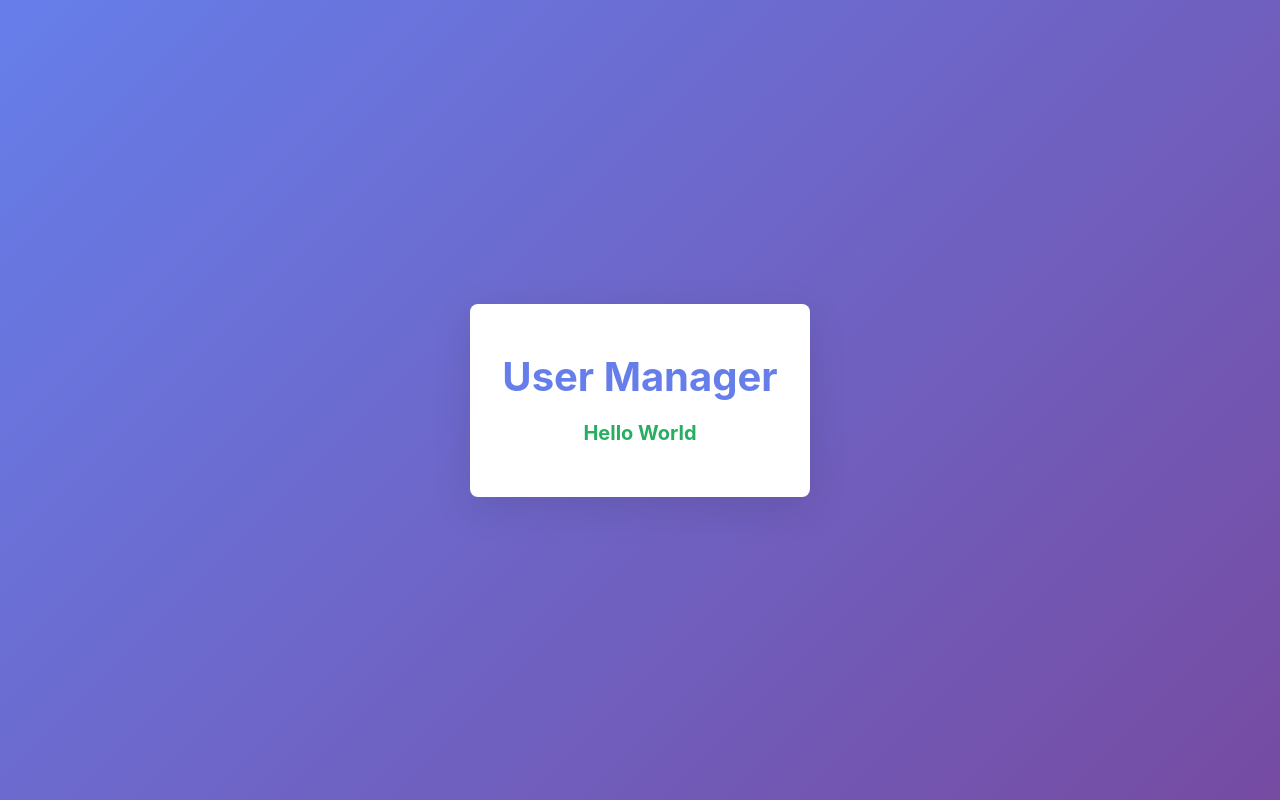
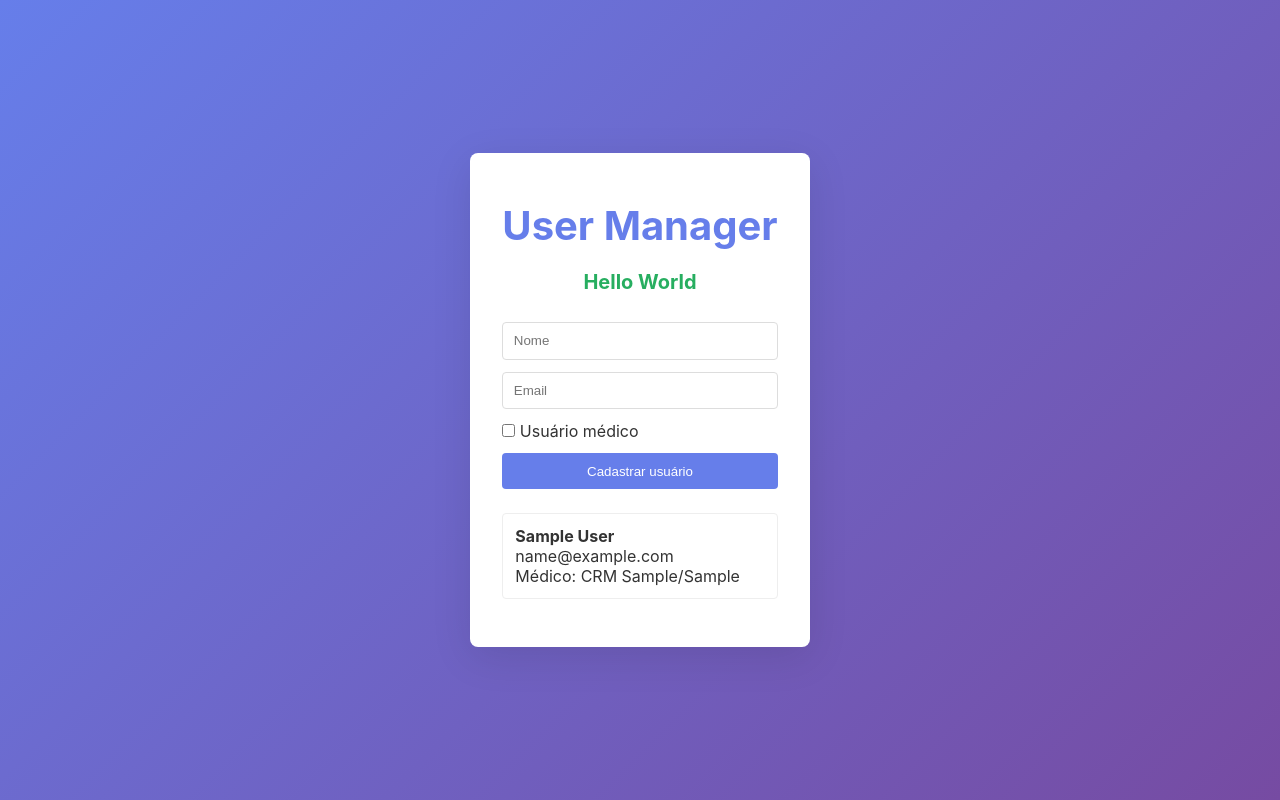
Before and after one commit to Claude-Impact-Lab/bootcamp-tech-afya, a FastAPI app: page / in a window 1280 px wide. Run offline with FastAPI, Linux system fonts and the light colour scheme; tables that the repository leaves empty hold one stand-in row (values such as "Sample post").

Commit message:
MISSÃO 5

```diff
--- /dev/null
+++ b/alembic.ini
@@ -0,0 +1,4 @@
+[alembic]
+script_location = %(here)s/alembic
+prepend_sys_path = .
+sqlalchemy.url =
--- a/app/main.py
+++ b/app/main.py
@@ -9,11 +9,11 @@ from pathlib import Path
 
 from fastapi import FastAPI, HTTPException, Request
 from fastapi.templating import Jinja2Templates
-from pydantic import BaseModel
+from pydantic import BaseModel, field_validator
 from sqlalchemy.exc import IntegrityError
 
 from app.database import engine, SessionLocal, Base
-from app.models import User
+from app.models import Doctor, User
 
 # Configuração de diretórios
 BASE_DIR = Path(__file__).resolve().parent
@@ -34,6 +34,21 @@ class UserUpdate(BaseModel):
 
     name: str
     email: str
+
+
+class UserCreate(BaseModel):
+    """Dados para criar usuário comum ou usuário com perfil médico."""
+
+    name: str
+    email: str
+    is_doctor: bool = False
+    crm: str | None = None
+    uf: str | None = None
+
+    @field_validator("uf")
+    @classmethod
+    def normalize_uf(cls, value: str | None) -> str | None:
+        return value.strip().upper() if value is not None else None
 
 
 # Criar tabelas no banco de dados (se não existirem)
@@ -103,9 +118,86 @@ def get_users():
     try:
         # Consultar todos os usuários da tabela
         usuarios = db.query(User).all()
-        return usuarios
+        return [serialize_user(usuario) for usuario in usuarios]
     finally:
         # Importante: sempre fechar a sessão para liberar recursos
+        db.close()
+
+
+def serialize_user(usuario: User) -> dict:
+    """Converte usuário e perfil médico para o formato público da API."""
+    doctor = usuario.doctor
+    return {
+        "id": usuario.id,
+        "name": usuario.name,
+        "email": usuario.email,
+        "is_doctor": doctor is not None,
+        "doctor": (
+            {"crm": doctor.crm, "uf": doctor.uf}
+            if doctor is not None
+            else None
+        ),
+    }
+
+
+@app.post("/users", status_code=201, tags=["Users"])
+def create_user(user_data: UserCreate):
+    """Cria usuário comum ou usuário com perfil médico."""
+    if user_data.is_doctor and (not user_data.crm or not user_data.uf):
+        raise HTTPException(
+            status_code=422,
+            detail="CRM e UF são obrigatórios para usuários médicos",
+        )
+    if not user_data.is_doctor and (user_data.crm or user_data.uf):
+        raise HTTPException(
+            status_code=422,
+            detail="CRM e UF só podem ser informados para usuários médicos",
+        )
+    if user_data.crm is not None:
+        crm = user_data.crm.strip()
+        if not crm.isdigit() or not 4 <= len(crm) <= 20:
+            raise HTTPException(status_code=422, detail="CRM inválido")
+    else:
+        crm = None
+    if user_data.uf is not None:
+        uf = user_data.uf
+        estados = {
+            "AC", "AL", "AP", "AM", "BA", "CE", "DF", "ES", "GO",
+            "MA", "MT", "MS", "MG", "PA", "PB", "PR", "PE", "PI",
+            "RJ", "RN", "RS", "RO", "RR", "SC", "SP", "SE", "TO",
+        }
+        if uf not in estados:
+            raise HTTPException(status_code=422, detail="UF inválida")
+    else:
+        uf = None
+
+    db = SessionLocal()
+    try:
+        usuario = User(name=user_data.name.strip(), email=user_data.email)
+        db.add(usuario)
+        db.flush()
+        if user_data.is_doctor:
+            db.add(Doctor(user_id=usuario.id, crm=crm, uf=uf))
+        db.commit()
+        db.refresh(usuario)
+        return serialize_user(usuario)
+    except IntegrityError:
+        db.rollback()
+        raise HTTPException(status_code=409, detail="Email já está em uso")
+    finally:
+        db.close()
+
+
+@app.get("/users/{user_id}", tags=["Users"])
+def get_user(user_id: int):
+    """Consulta um usuário e informa se possui perfil médico."""
+    db = SessionLocal()
+    try:
+        usuario = db.query(User).filter(User.id == user_id).first()
+        if usuario is None:
+            raise HTTPException(status_code=404, detail="Usuário não encontrado")
+        return serialize_user(usuario)
+    finally:
         db.close()
 
 
@@ -140,6 +232,11 @@ def delete_user(user_id: int):
         usuario = db.query(User).filter(User.id == user_id).first()
         if usuario is None:
             raise HTTPException(status_code=404, detail="Usuário não encontrado")
+        if usuario.doctor is not None:
+            raise HTTPException(
+                status_code=409,
+                detail="Usuário médico não pode ser excluído",
+            )
 
         db.delete(usuario)
         db.commit()
--- a/app/templates/index.html
+++ b/app/templates/index.html
@@ -56,12 +56,65 @@
         color: #27ae60;
         font-weight: bold;
       }
+
+      form,
+      #usuarios {
+        display: grid;
+        gap: 0.75rem;
+        margin-top: 1.5rem;
+        text-align: left;
+      }
+
+      input,
+      button {
+        padding: 0.65rem;
+        border: 1px solid #ddd;
+        border-radius: 4px;
+      }
+
+      button {
+        cursor: pointer;
+        background: #667eea;
+        color: white;
+        border: 0;
+      }
+
+      .doctor-fields {
+        display: none;
+        gap: 0.75rem;
+      }
+
+      .doctor-fields.visible {
+        display: grid;
+      }
+
+      .usuario {
+        padding: 0.75rem;
+        border: 1px solid #eee;
+        border-radius: 4px;
+      }
     </style>
   </head>
   <body>
     <div class="container">
       <h1>User Manager</h1>
       <p id="mensagem" class="loading">Carregando...</p>
+
+      <form id="user-form">
+        <input id="name" name="name" placeholder="Nome" required />
+        <input id="email" name="email" type="email" placeholder="Email" required />
+        <label>
+          <input id="is-doctor" name="is-doctor" type="checkbox" />
+          Usuário médico
+        </label>
+        <div id="doctor-fields" class="doctor-fields">
+          <input id="crm" name="crm" placeholder="CRM" />
+          <input id="uf" name="uf" maxlength="2" placeholder="UF" />
+        </div>
+        <button type="submit">Cadastrar usuário</button>
+      </form>
+
+      <div id="usuarios"></div>
     </div>
 
     <script>
@@ -74,6 +127,68 @@
        * - manipulação do DOM (document.getElementById, textContent)
        * - tratamento de erros com .catch()
        */
+      const doctorCheckbox = document.getElementById("is-doctor");
+      const doctorFields = document.getElementById("doctor-fields");
+
+      doctorCheckbox.addEventListener("change", () => {
+        doctorFields.classList.toggle("visible", doctorCheckbox.checked);
+      });
+
+      function carregarUsuarios() {
+        return fetch("/users")
+          .then((resposta) => {
+            if (!resposta.ok) {
+              throw new Error(`Erro HTTP: ${resposta.status}`);
+            }
+            return resposta.json();
+          })
+          .then((usuarios) => {
+            document.getElementById("usuarios").innerHTML = usuarios
+              .map((usuario) => {
+                const tipo = usuario.is_doctor
+                  ? `Médico: CRM ${usuario.doctor.crm}/${usuario.doctor.uf}`
+                  : "Usuário comum";
+                return `<div class="usuario"><strong>${usuario.name}</strong><br />${usuario.email}<br />${tipo}</div>`;
+              })
+              .join("");
+          });
+      }
+
+      document.getElementById("user-form").addEventListener("submit", (evento) => {
+        evento.preventDefault();
+        const isDoctor = doctorCheckbox.checked;
+        const payload = {
+          name: document.getElementById("name").value,
+          email: document.getElementById("email").value,
+          is_doctor: isDoctor,
+        };
+        if (isDoctor) {
+          payload.crm = document.getElementById("crm").value;
+          payload.uf = document.getElementById("uf").value;
+        }
+
+        fetch("/users", {
+          method: "POST",
+          headers: { "Content-Type": "application/json" },
+          body: JSON.stringify(payload),
+        })
+          .then((resposta) => {
+            if (!resposta.ok) {
+              throw new Error(`Erro HTTP: ${resposta.status}`);
+            }
+            return resposta.json();
+          })
+          .then(() => {
+            evento.target.reset();
+            doctorFields.classList.remove("visible");
+            return carregarUsuarios();
+          })
+          .catch((erro) => {
+            document.getElementById("mensagem").textContent = erro.message;
+            document.getElementById("mensagem").className = "error";
+          });
+      });
+
       fetch("/health")
         .then((resposta) => {
           // Verifica se a resposta HTTP foi bem-sucedida (status 200)
@@ -96,6 +211,11 @@
           elemento.textContent = "Erro ao chamar a API";
           elemento.className = "error";
         });
+
+      carregarUsuarios().catch((erro) => {
+        document.getElementById("mensagem").textContent = erro.message;
+        document.getElementById("mensagem").className = "error";
+      });
     </script>
   </body>
 </html>
```
Also changed, not shown: alembic/env.py (added, +54 -0 lines), alembic/script.py.mako (added, +25 -0 lines), alembic/versions/05a192260709_baseline_existing_database.py (added, +22 -0 lines), alembic/versions/20260818_01_create_doctors.py (added, +52 -0 lines), app/models.py (+28 -1 lines), tests/conftest.py (+3 -1 lines), tests/test_main.py (+68 -0 lines).
